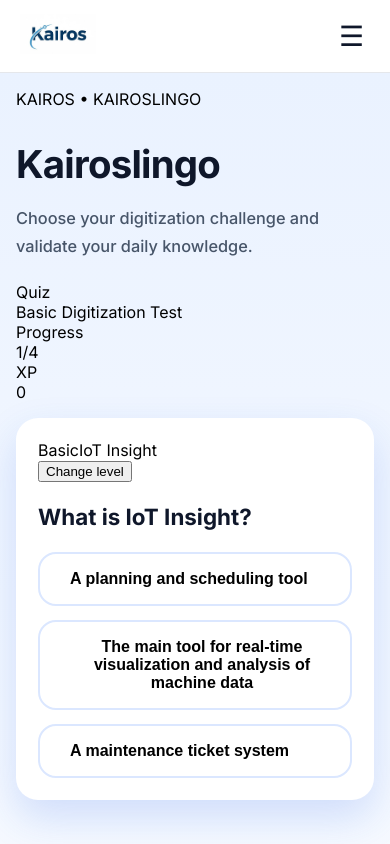
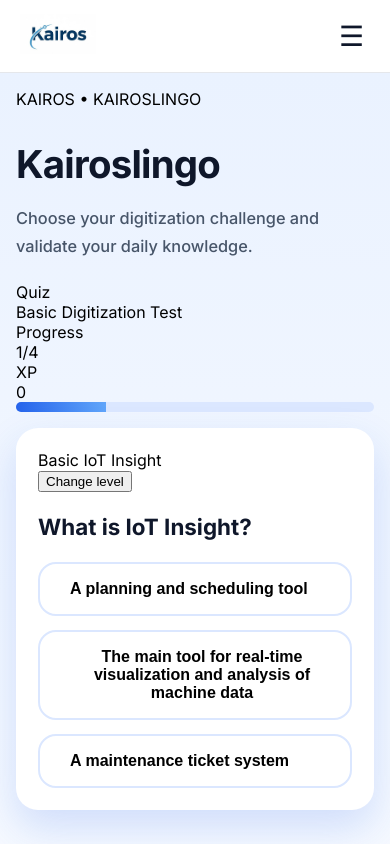
Before and after one commit to gabrielguimaraes94/kairos-angular, an Angular app: page /kairoslingo/session in a window 390 px wide. Both pictures are taken after a click on the button 195 px from the left and 346 px from the top of the page. Shown: the top 844 px of the page. Built offline with nearby package versions, Linux system fonts and the light colour scheme.

Commit message:
Mobile fixes for Training Example page

```diff
--- a/src/app/pages/kairoslingo-session/kairoslingo-session.html
+++ b/src/app/pages/kairoslingo-session/kairoslingo-session.html
@@ -1,6 +1,7 @@
 <section class="page">
   <div class="page-container">
 
+    <!-- HEADER -->
     <div class="header-row">
       <div>
         <div class="kicker">KAIROS • KAIROSLINGO</div>
@@ -9,23 +10,34 @@
           Choose your digitization challenge and validate your daily knowledge.
         </p>
       </div>
+    </div>
 
-      <div class="stats" *ngIf="step !== 'select'">
-        <div class="stat">
+    <!-- GAME STATS (DUOLINGO STYLE) -->
+    <div class="game-stats" *ngIf="step !== 'select'">
+      <div class="game-card">
         <div class="label">Quiz</div>
         <div class="value">{{ currentQuizTitle }}</div>
       </div>
-        <div class="stat">
+
+      <div class="game-card">
         <div class="label">Progress</div>
         <div class="value">{{ progressLabel }}</div>
       </div>
-        <div class="stat xp">
+
+      <div class="game-card xp">
         <div class="label">XP</div>
         <div class="value">
           {{ xp }}
           <span class="xp-pop" *ngIf="showXpPop">+{{ xpPopValue }}</span>
         </div>
       </div>
+    </div>
+
+    <!-- PROGRESS BAR -->
+    <div class="progress-bar" *ngIf="step === 'quiz'">
+      <div
+        class="progress-fill"
+        [style.width.%]="((currentIndex + 1) / questions.length) * 100">
       </div>
     </div>
 
@@ -50,7 +62,9 @@
     <div class="quiz-card" *ngIf="step === 'quiz' && currentQuestion">
       <div class="quiz-top">
         <div class="badges">
-          <span class="badge">{{ level === 'basic' ? 'Basic' : 'Intermediate' }}</span>
+          <span class="badge">
+            {{ level === 'basic' ? 'Basic' : 'Intermediate' }}
+          </span>
           <span class="badge topic">{{ currentQuestion.topic }}</span>
         </div>
 
@@ -75,9 +89,13 @@
       </div>
 
       <div class="feedback" *ngIf="selectedOption">
-        <div class="fb correct" *ngIf="isCorrect">Correct. +XP</div>
+        <div class="fb correct" *ngIf="isCorrect">
+          Correct 🎉 +{{ xpPopValue }} XP
+        </div>
+
         <div class="fb wrong" *ngIf="isCorrect === false">
-          Not quite. Correct answer: <strong>{{ currentQuestion.correct }}</strong>
+          Not quite. Correct answer:
+          <strong>{{ currentQuestion.correct }}</strong>
         </div>
 
         <div class="actions">
@@ -101,12 +119,16 @@
 
         <div class="score">
           <div class="big">{{ score }}/{{ questions.length }}</div>
-          <div class="small">Score • XP earned: {{ xp }}</div>
+          <div class="small">XP earned: {{ xp }}</div>
         </div>
 
         <div class="result-actions">
-          <button class="btn ghost" (click)="backToSelect()">Pick another level</button>
-          <button class="btn primary" (click)="restartSameLevel()">Retry this quiz</button>
+          <button class="btn ghost" (click)="backToSelect()">
+            Pick another level
+          </button>
+          <button class="btn primary" (click)="restartSameLevel()">
+            Retry this quiz
+          </button>
         </div>
       </div>
     </div>
```
Lines whose indentation alone changed are shown as unchanged.
